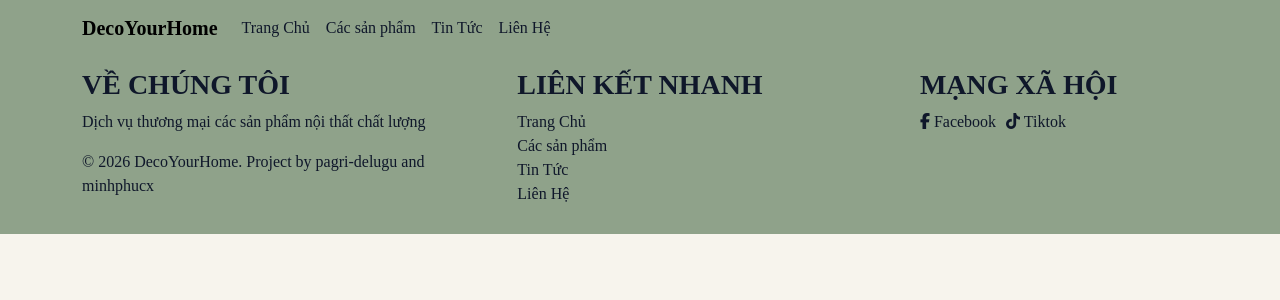
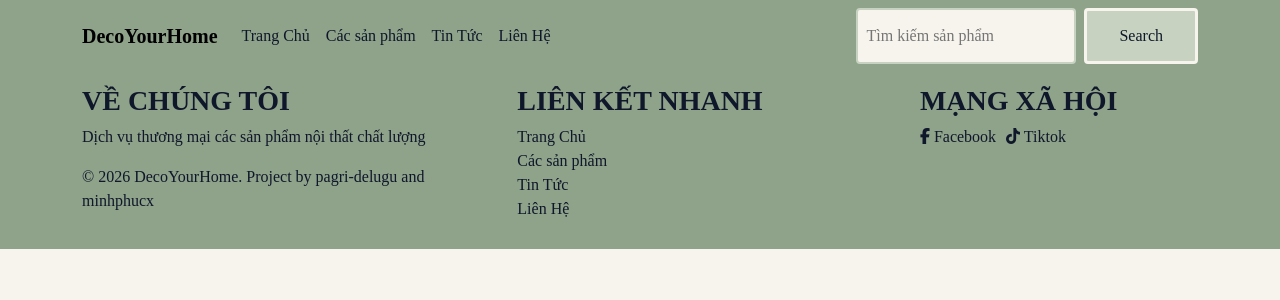
Before and after one commit to pagri-delugu/DecoYourHome, a Django app: page / in a window 1280 px wide. Shown: the top 300 px of the page. Run offline with Django 5.2, Linux system fonts and the light colour scheme.

Commit message:
#7 - Added search bar

```diff
--- a/home/templates/pages/base.html
+++ b/home/templates/pages/base.html
@@ -38,6 +38,10 @@
                         </li>
                     </ul>
                 </div>
+                <form action="{% url 'search' %}" method="GET" class="d-flex">
+                    <input type="text" name="q" placeholder="Tìm kiếm sản phẩm" class="search-box me-2">
+                    <button type="submit" class="button">Search</button>
+                </form>
             </nav>
         </div>
     </header>
--- /dev/null
+++ b/static/css/base.css
@@ -0,0 +1,18 @@
+/* CSS for base components */
+
+form {
+    input {
+        width: 100%;
+        border: 2px solid var(--color-secondary);
+        border-radius: var(--space-1);
+        padding: var(--space-2);
+        background-color: var(--color-bg);
+        color: var(--color-text);
+        transition: 0.2s;
+    }
+
+    input:focus {
+        outline: none;
+        border-color: var(--color-surface);
+    }
+}
--- a/static/css/style.css
+++ b/static/css/style.css
@@ -2,5 +2,6 @@
 @import 'main.css';
 
 /* --OTHER CSS HERE-- */
+@import 'base.css';
 @import 'product_detail.css';
 @import 'contact.css';
```
